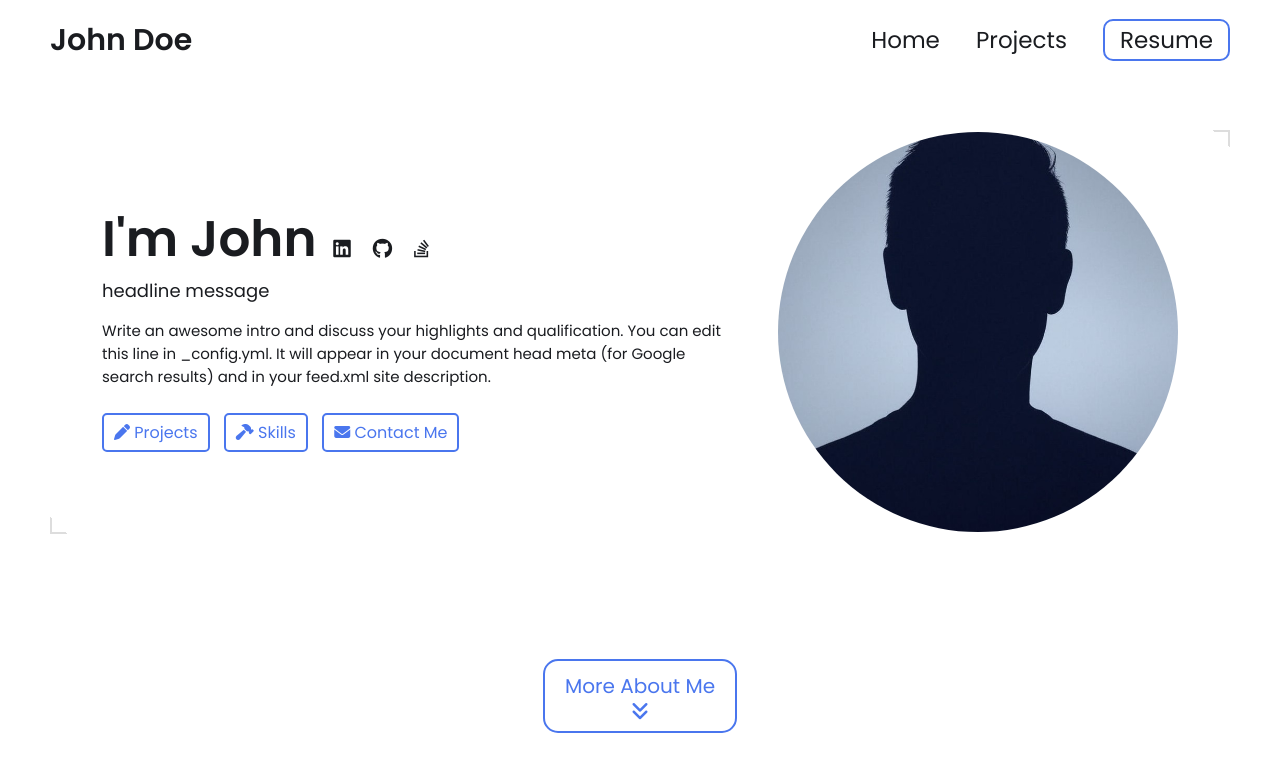
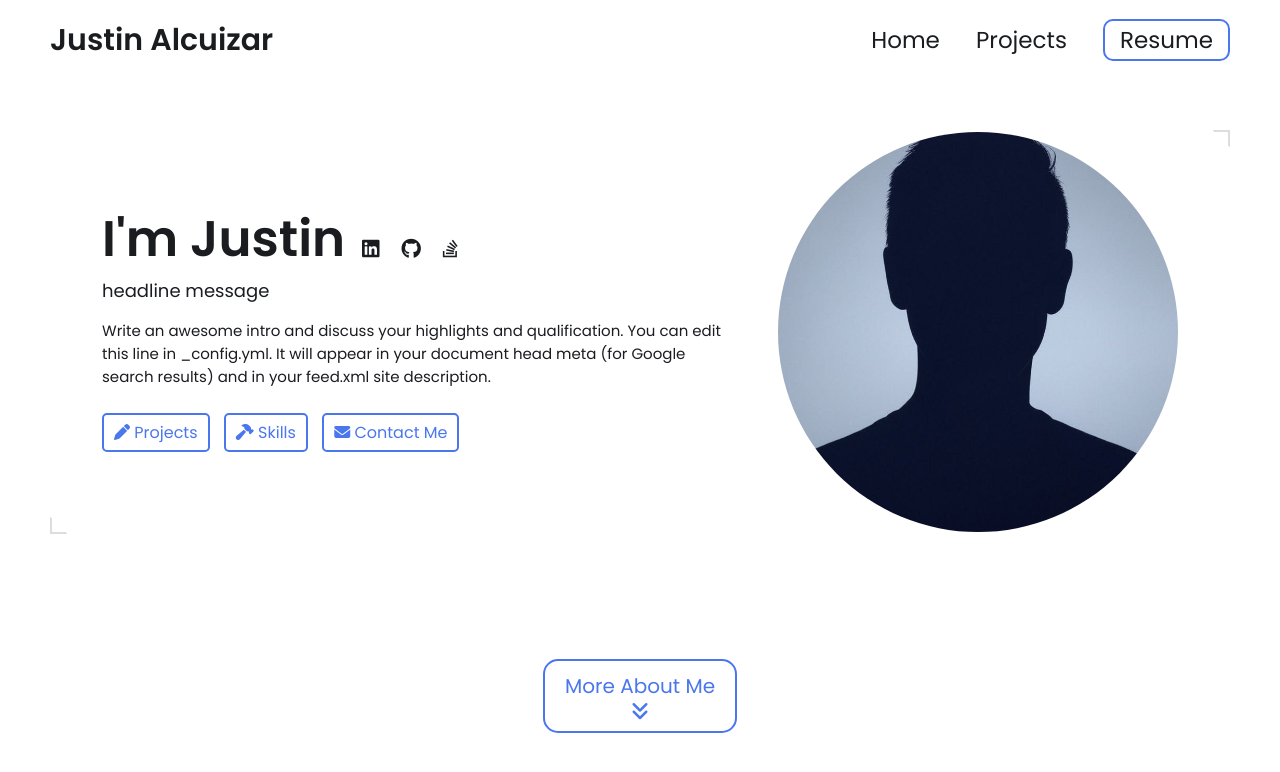
Before and after one commit to brawby/brawby.github.io, a Jekyll site: the page built from index.html, in a window 1280 px wide and 900 px high. Shown: the top 772 px of the window. Built offline with Jekyll 4.4.1, drawn with Linux system fonts in a browser that asks for light colours.

Commit message:
Update _config.yml

```diff
--- a/_config.yml
+++ b/_config.yml
@@ -7,12 +7,12 @@
 
 # Main Page Setup
 
-title: John Doe's Portfolio # This is what shows up in the tab of the browser
+title: Justin's Portfolio # This is what shows up in the tab of the browser
 
 
 
 # Hero Section
-name: John Doe
+name: Justin Alcuizar
 headline: headline message
 description: >- # dont remove this line. this will ignore all new lines until the next section
   Write an awesome intro and discuss your highlights and qualification. You can edit this
```
